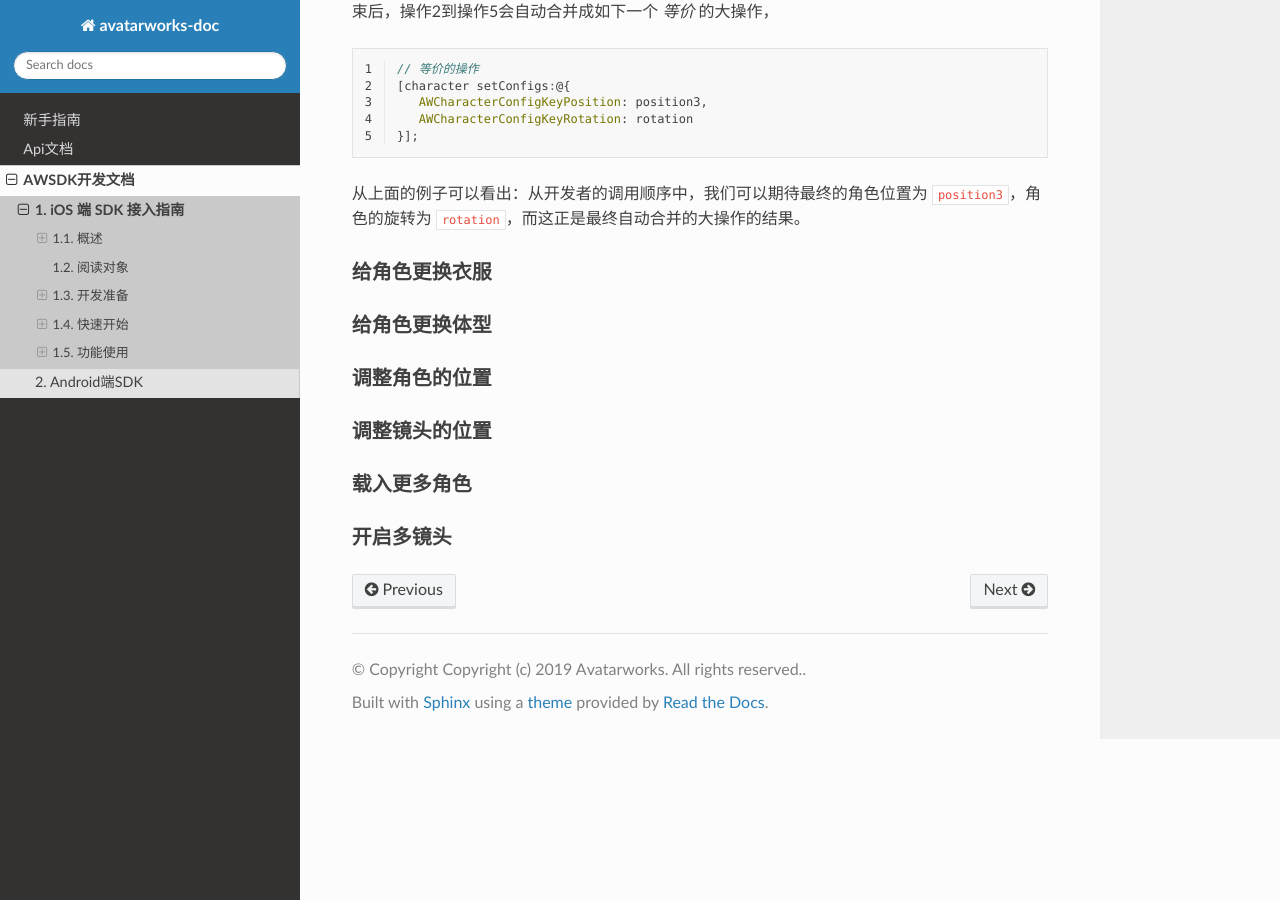
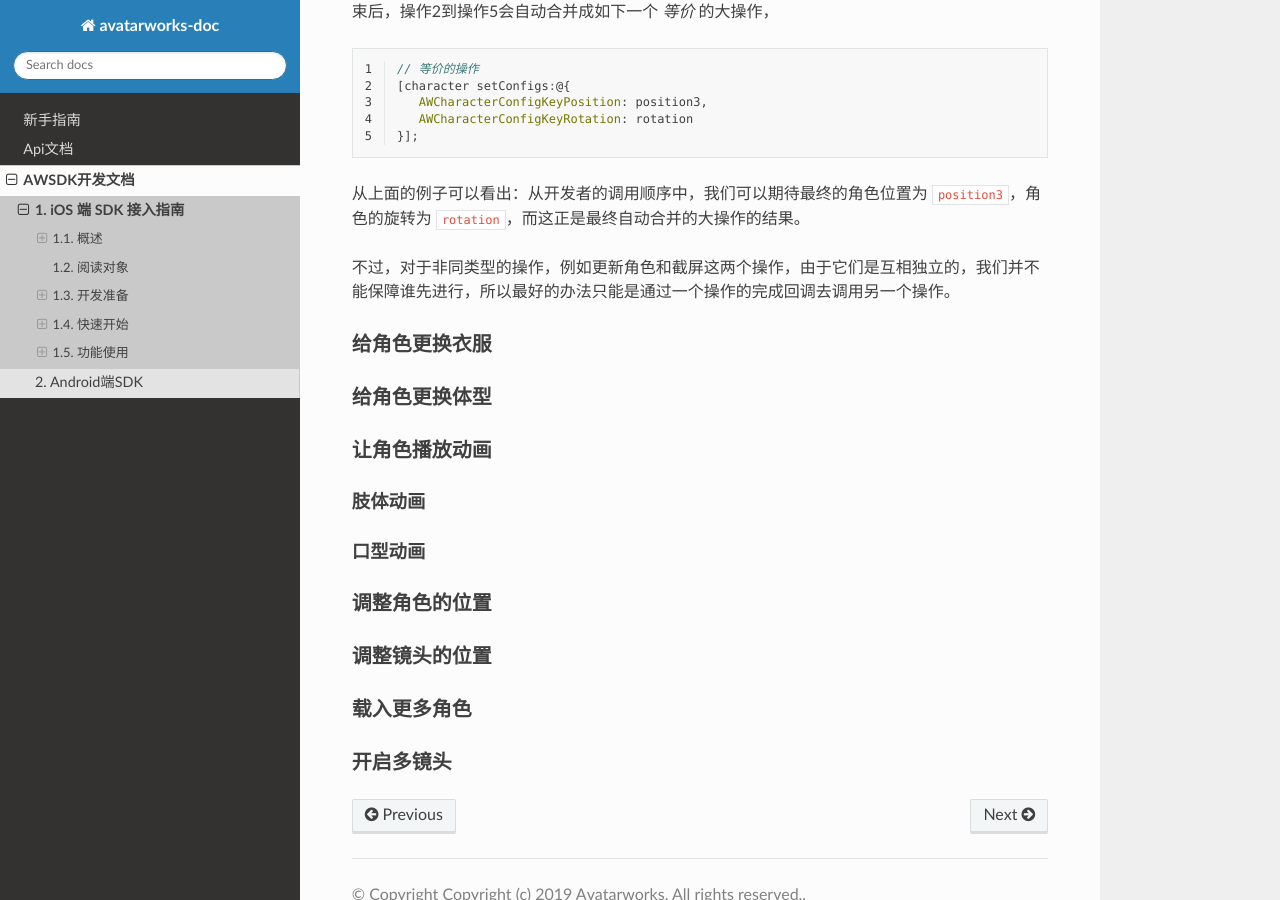
Before and after one commit to avatarworks/doc, a Sphinx documentation site: the page built from source/awsdk/ios.rst, in a window 1280 px wide and 900 px high, scrolled down 8713 px. Built offline with Sphinx 7.4.7 and the Read the Docs theme 2.0.0, drawn with Linux system fonts in a browser that asks for light colours.

Commit message:
Update ios.rst

```diff
--- a/source/awsdk/ios.rst
+++ b/source/awsdk/ios.rst
@@ -371,12 +371,23 @@ SDK 完全跑在一个独立的线程上，从而使得 SDK 的内部操作，
 
 从上面的例子可以看出：从开发者的调用顺序中，我们可以期待最终的角色位置为 ``position3``，角色的旋转为 ``rotation``，而这正是最终自动合并的大操作的结果。
 
+不过，对于非同类型的操作，例如更新角色和截屏这两个操作，由于它们是互相独立的，我们并不能保障谁先进行，所以最好的办法只能是通过一个操作的完成回调去调用另一个操作。
+
 
 给角色更换衣服
 ~~~~~~~~~~~~~~~~
 
 给角色更换体型
 ~~~~~~~~~~~~~~~~
+
+让角色播放动画
+~~~~~~~~~~~~~~~~
+
+肢体动画
+^^^^^^^^^^^
+
+口型动画
+^^^^^^^^^^^
 
 调整角色的位置
 ~~~~~~~~~~~~~~~~
```
